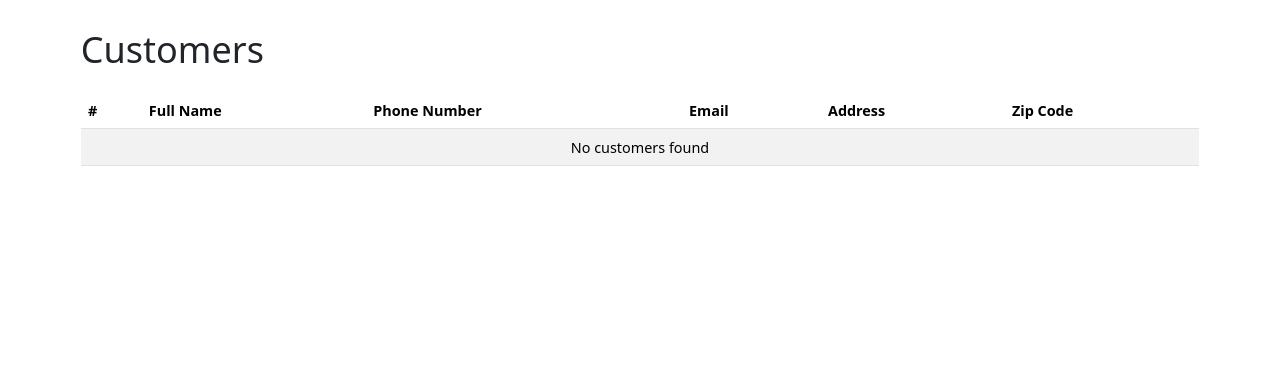
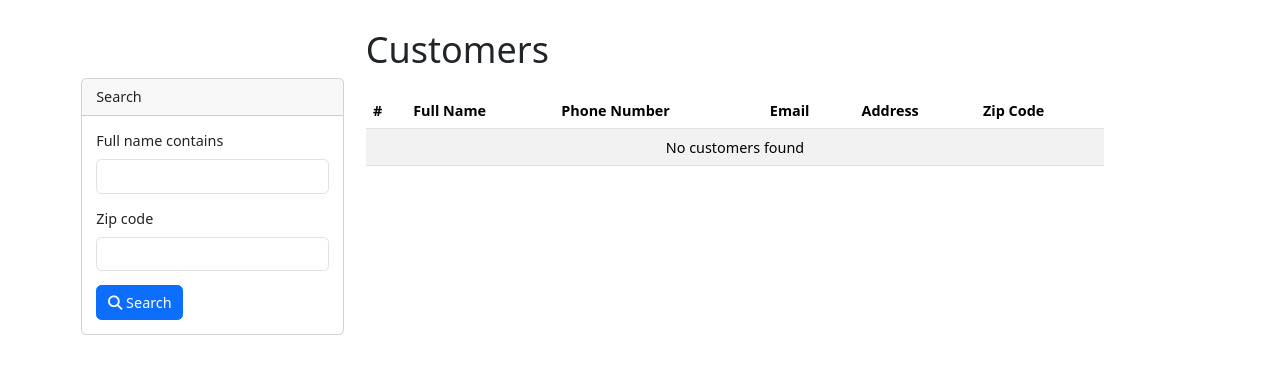
Before and after one commit to caffeinelover1012/weatherapp, a Django app: page /customers/ in a window 1280 px wide. Shown: the part 59-433 px from the top of the page. Run offline with Django 4.2, Linux system fonts and the light colour scheme; data that the repository does not hold is empty; some libraries are stand-ins or nearby versions.

Commit message:
added search to customers

```diff
--- /dev/null
+++ b/weather/filters.py
@@ -0,0 +1,13 @@
+import django_filters
+from fuzzywuzzy import fuzz
+from django.db.models import Q
+from .models import Customer
+from .utils import get_nearby_zip_codes
+
+class CustomerFilter(django_filters.FilterSet):
+    full_name = django_filters.CharFilter(lookup_expr='icontains')
+    zip_code = django_filters.CharFilter(lookup_expr='exact')
+
+    class Meta:
+        model = Customer
+        fields = ['full_name', 'zip_code']
--- a/weather/templates/customers.html
+++ b/weather/templates/customers.html
@@ -1,7 +1,28 @@
 {% extends 'base.html' %}
-
 {% block content %}
   <div class="container">
+<!-- customers.html -->
+<div class="row">
+  <div class="col-lg-3 mb-4" style="margin-top:5rem">
+      <div class="card">
+          <div class="card-header">Search</div>
+          <div class="card-body">
+              <form method="GET">
+                  <div class="mb-3">
+                      <label class="form-label">{{ filter.form.full_name.label }}</label>
+                      <input type="text" name="{{ filter.form.full_name.name }}" value="{{ filter.form.full_name.value|default:'' }}" class="form-control">
+                  </div>
+                  <div class="mb-3">
+                      <label class="form-label">{{ filter.form.zip_code.label }}</label>
+                      <input type="text" name="{{ filter.form.zip_code.name }}" value="{{ filter.form.zip_code.value|default:'' }}" class="form-control">
+                  </div>
+                  <button class="btn btn-primary" type="submit"><i class="fas fa-search"></i> Search</button>
+              </form>
+          </div>
+      </div>
+  </div>
+  <div class="col-lg-8">
+
     <h1 class="mt-4">Customers</h1>
     <table class="table table-striped mt-4">
       <thead>
@@ -15,7 +36,7 @@
         </tr>
       </thead>
       <tbody>
-        {% for customer in customers %}
+        {% for customer in filter.qs %}
           <tr>
             <th scope="row">{{ forloop.counter }}</th>
             <td>{{ customer.full_name }}</td>
@@ -32,4 +53,6 @@
       </tbody>
     </table>
   </div>
+  </div>
+  </div>
 {% endblock %}
--- a/weather/views.py
+++ b/weather/views.py
@@ -16,6 +16,7 @@ from .models import Message, Customer
 from django.conf import settings
 from django import forms
 from .forms import MessageForm
+from .filters import CustomerFilter
 
 # Create your views here.
 def index(request):
@@ -146,3 +147,7 @@ def send_message_view(request):
 def message_history(request):
     message_history = Message.objects.all().order_by('-send_date')
     return render(request, 'message_history.html', {'message_history': message_history})
+
+def customers(request):
+    filter = CustomerFilter(request.GET, queryset=Customer.objects.all())
+    return render(request, 'customers.html', {'filter': filter})
--- a/weatherapp/settings.py
+++ b/weatherapp/settings.py
@@ -38,7 +38,8 @@ INSTALLED_APPS = [
     'django.contrib.messages',
     'django.contrib.staticfiles',
     'weather',
-    'widget_tweaks'
+    'widget_tweaks',
+    'django_filters'
 ]
 
 MIDDLEWARE = [
```
Also changed, not shown: weather/utils.py (+10 -0 lines).
